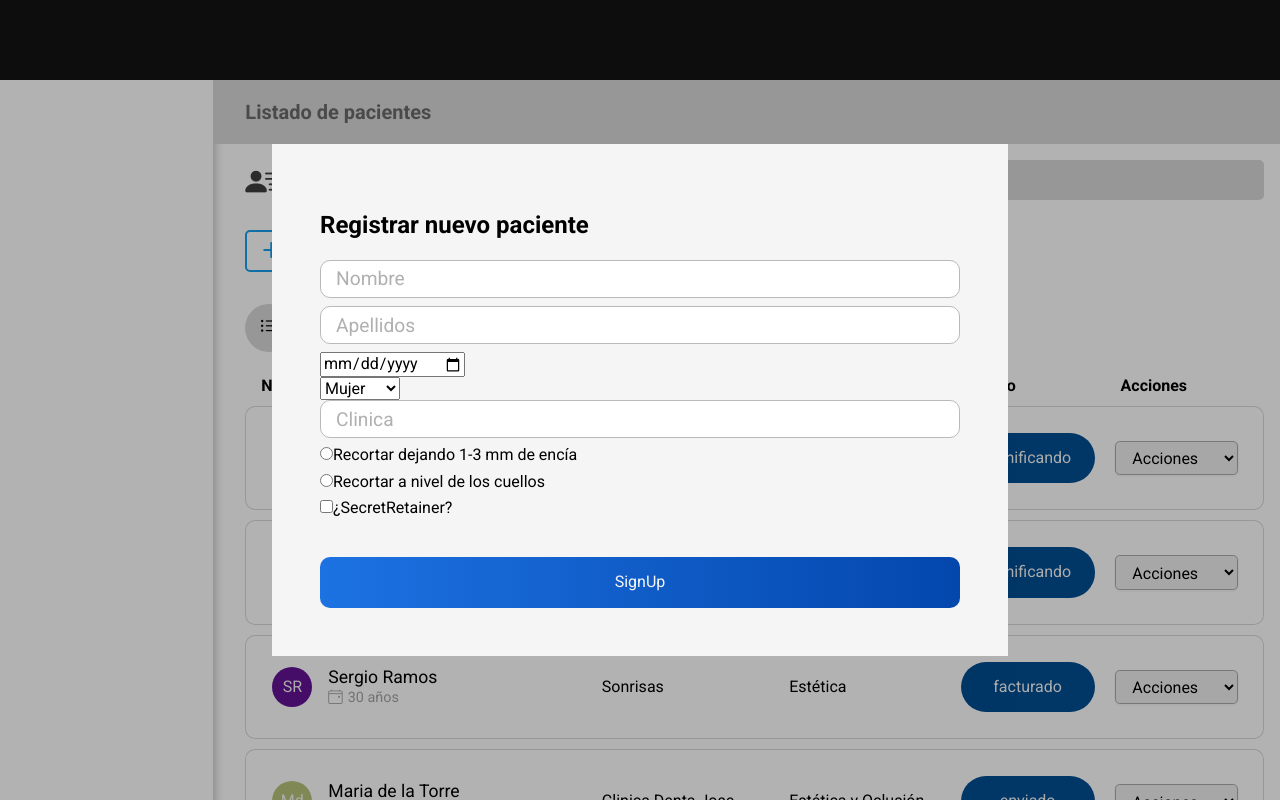
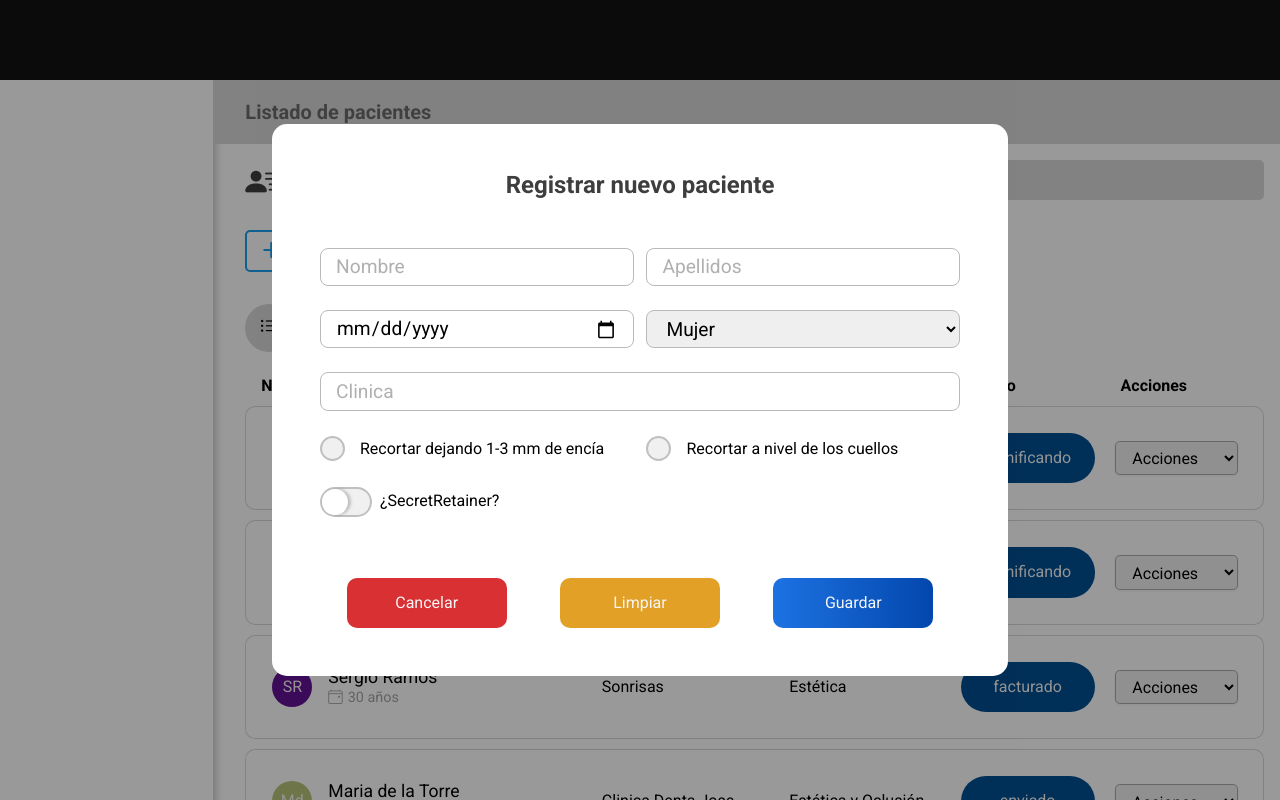
Before and after one commit to Dario-MF/prueba_frontend_secretaligner, a React (Create React App) app: page / in a window 1280 px wide. Both pictures are taken after a click on the button "Nuevo Paciente". Shown: the top 800 px of the page. Built offline with nearby package versions, Linux system fonts and the light colour scheme.

Commit message:
update styles modal new paciente

```diff
--- a/src/components/organims/ActionsGestorPacientes.tsx
+++ b/src/components/organims/ActionsGestorPacientes.tsx
@@ -37,7 +37,7 @@ const ActionsGestorPacientes = ({ onSearch }: any) => {
                 >
                     <i className={`bi bi-file-earmark-medical-fill`}></i>
                     Descargar CSV
-                </CSVLink>;
+                </CSVLink>
             </div>
         </>
     )
--- a/src/components/organims/FormNewPaciente.tsx
+++ b/src/components/organims/FormNewPaciente.tsx
@@ -7,8 +7,11 @@ interface Iprops {
     modalClose: () => void;
 }
 
+
+
 const FormNewPaciente = ({ modalClose }: Iprops) => {
     const { createNewPaciente } = useContext(PacientesContext);
+
 
     const { register, handleSubmit, formState: { errors } } = useForm();
 
@@ -17,6 +20,7 @@ const FormNewPaciente = ({ modalClose }: Iprops) => {
         createNewPaciente(paciente)
         modalClose();
     });
+
 
     return (
         <form className="form__newPaciente form" onSubmit={onSubmit}>
@@ -50,10 +54,11 @@ const FormNewPaciente = ({ modalClose }: Iprops) => {
                         }
                     })}
                 />
-                {errors.nombre && <p className="form__error">{errors.nombre.message}</p>}
+                {errors.apellidos && <p className="form__error">{errors.apellidos.message}</p>}
             </div>
-            <div className="form__signup__field form__field">
+            <div className="form__newPaciente__field">
                 <input
+                    className="input_text"
                     type="date"
                     placeholder="Fecha nacimiento"
                     {...register("fecha_nacimiento", {
@@ -62,10 +67,13 @@ const FormNewPaciente = ({ modalClose }: Iprops) => {
                 />
                 {errors.fecha_nacimiento && <p className="form__error">{errors.fecha_nacimiento.message}</p>}
             </div>
-            <div className="form__signup__field form__field">
-                <select {...register("sexo", {
-                    required: '*Sexo es requerido.',
-                })}>
+            <div className="form__newPaciente__field">
+                <select
+                    className="input_text"
+                    {...register("sexo", {
+                        required: '*Sexo es requerido.'
+                    })}
+                >
                     <option value="F">Mujer</option>
                     <option value="M">Hombre</option>
                 </select>
@@ -87,43 +95,55 @@ const FormNewPaciente = ({ modalClose }: Iprops) => {
                 />
                 {errors.clinica && <p className="form__error">{errors.clinica.message}</p>}
             </div>
-            <div className="form__newPaciente__field ">
+            <div className="form__newPaciente__field radio">
                 <input
                     {...register('recorte_alineadores')}
                     id='recorte_alineadores_encia'
                     value='Recortar dejando 1-3 mm de encía'
                     type="radio"
                 />
-                <label htmlFor="recorte_alineadores_encia">Recortar dejando 1-3 mm de encía </label>
+                <label htmlFor="recorte_alineadores_encia"><i></i>Recortar dejando 1-3 mm de encía </label>
                 {errors.recorte_alineadores && <p className="form__error">{errors.recorte_alineadores.message}</p>}
             </div>
-            <div className="form__newPaciente__field ">
+            <div className="form__newPaciente__field radio">
                 <input
                     {...register('recorte_alineadores')}
                     id='recorte_alineadores_cuellos'
                     value='Recortar a nivel de los cuellos'
                     type="radio"
                 />
-                <label htmlFor="recorte_alineadores_cuellos">Recortar a nivel de los cuellos </label>
+                <label htmlFor="recorte_alineadores_cuellos"><i></i>Recortar a nivel de los cuellos </label>
                 {errors.recorte_alineadores && <p className="form__error">{errors.recorte_alineadores.message}</p>}
             </div>
-            <div className="form__newPaciente__field ">
+            <div className="form__newPaciente__field checkbox">
                 <input
                     {...register('secretretainer')}
                     id='secretretainer'
                     value='true'
                     type="checkbox"
                 />
-                <label htmlFor="secretretainer">¿SecretRetainer?</label>
+                <label htmlFor="secretretainer"><i></i>¿SecretRetainer?</label>
                 {errors.secretretainer && <p className="form__error">{errors.secretretainer.message}</p>}
             </div>
 
-
-            <button
-                className="modal__btn__submit"
-                type="submit"
-            >SignUp
-            </button>
+            <div className="form__newPaciente_butons">
+                <button
+                    className="modal__btn__submit cancel"
+                    type="button"
+                    onClick={() => modalClose()}
+                >Cancelar
+                </button>
+                <button
+                    className="modal__btn__submit clean"
+                    type="reset"
+                >Limpiar
+                </button>
+                <button
+                    className="modal__btn__submit"
+                    type="submit"
+                >Guardar
+                </button>
+            </div>
         </form>
     )
 }
--- a/src/styles/components/_form-new-paciente.scss
+++ b/src/styles/components/_form-new-paciente.scss
@@ -1,9 +1,16 @@
 .form__newPaciente {
     width: 50vw;
+    display: flex;
+    flex-wrap: wrap;
+    justify-content: space-between;
 }
 
 .form__newPaciente__field {
-    margin-bottom: .5rem;
+    margin-bottom: 1.5rem;
+    width: 49%;
+    &:nth-child(5){
+      width: 100%;
+    }
 }
 
 
@@ -12,7 +19,7 @@
   width: 100%;
   outline: none;
   padding: 0 15px;
-  border-radius: 10px;
+  border-radius: 8px;
   border: 1px solid rgb(185, 185, 185);
   font-size: 1.2rem;
   transition: all 0.3s ease;
@@ -26,15 +33,125 @@
   &:focus::placeholder{
     color: rgba(177, 175, 175, 0.5);
   }
+
+}
+
+.radio input{
+	visibility: hidden;
+	position: absolute;
+	right: 0;
+}
+.radio label{
+	position: relative;
+	padding:5px 0 5px 40px;
+	display: block;
+}
+.radio label i{
+ background: #f0f0f0;
+ border:2px solid rgba(0,0,0,0.2);
+ position: absolute;
+ left: 0;
+ top: 3%;
+ height: 25px;
+ width: 25px;
+ border-radius: 100%;
+
+}
+.radio label i:before{
+	content: '';
+	display: block;
+	height: 18px;
+	width: 18px;
+	background: red;
+	border-radius: 100%;
+	position: absolute;
+	z-index: 1;
+	top: 2px;
+	left: 2px;
+	background:#008ee0;
+  border: 2px solid rgba(0,0,0,0.2);
+	transition: all 0.25s ease;
+	transform: scale();
+	opacity: 0;
+}
+.radio input:checked + label i:before{
+	transform: scale(1);
+	opacity: 1;
+}
+
+.checkbox input{
+	visibility: hidden;
+	position: absolute;
+	right: 0;
+}
+
+.checkbox {
+  position: relative;
+	margin-bottom: 30px;
+	padding:5px 0 5px 60px;
+	display: block;
+}
+.checkbox label i{
+  background: #f0f0f0;
+  border:2px solid rgba(0,0,0,0.2);
+  position: absolute;
+  left: 0;
+  top: 0;
+  width: 52px;
+	height: 30px;
+	border-radius: 15px;
+  &:before{
+      content: '';
+      width: 26px;
+      height: 26px;
+      background: #fff;
+      border-radius: 50%;
+      position: absolute;
+      z-index: 1;
+      left: 0px;
+      top: 0px;
+      -webkit-box-shadow: 3px 0 3px 0 rgba(0,0,0,0.2);
+      box-shadow: 3px 0 3px 0 rgba(0,0,0,0.2);
+  }
+}
+.checkbox input:checked + label i:before{
+	left: 22px;
+	-webkit-box-shadow: -3px 0 3px 0 rgba(0,0,0,0.2);
+	box-shadow: 3px 0 -3px 0 rgba(0,0,0,0.2);
+}
+
+.checkbox input:checked + label i{
+ background: #008ee0;
+}
+
+.form__error {
+  color: $color-important;
+  margin: 0;
+  margin-top: 5px;
+}
+
+
+.form__newPaciente_butons {
+  display: flex;
+  justify-content: space-around;
+  width: 100%;
+
 }
 
 .modal__btn__submit {
     border: none;
     background: -webkit-linear-gradient(left, #1d72e2, #0347ad);
     padding: 1rem 0;
-    width: 100%;
+    width: 25%;
     border-radius: 10px;
     color: whitesmoke;
     margin-top: 2em;
 
+    &.cancel {
+      background: $color-important;
+    }
+    &.clean {
+      background: $color-urgent;
+    }
+
 }
--- a/src/styles/components/_gestor-pacientes.scss
+++ b/src/styles/components/_gestor-pacientes.scss
@@ -103,6 +103,7 @@
     margin-right: 1rem;
     transition: all .3s;
     margin-bottom: 1rem;
+    text-decoration: none;
     &:hover {
         background-color: $color-info;
         color: whitesmoke;
--- a/src/styles/components/_modal.scss
+++ b/src/styles/components/_modal.scss
@@ -9,10 +9,19 @@
     display: flex;
     justify-content: center;
     align-items: center;
-    background-color: rgba(0, 0, 0, 0.3);
+    background-color: rgba(0, 0, 0, 0.4);
 }
 
 .modalContainer__modal {
     padding: 3rem;
-    background-color: whitesmoke;
+    background-color: #FFFF;
+    border-radius: 15px;
+    display: flex;
+    flex-direction: column;
+    align-items: center;
+    & h2 {
+        margin-top: 0;
+        margin-bottom: 3rem;
+        color: $color-text-dark;
+    }
 }
```
